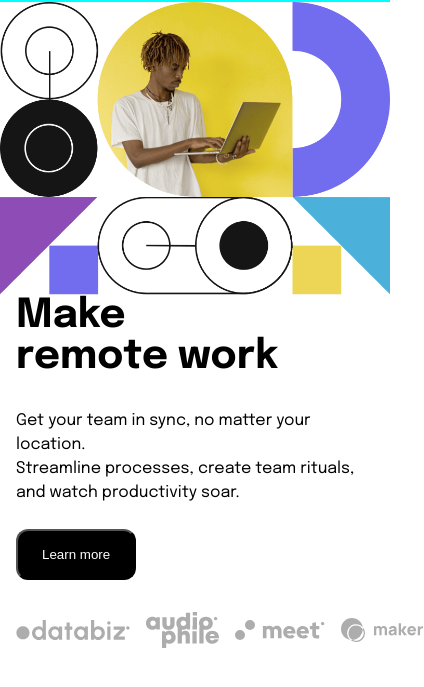
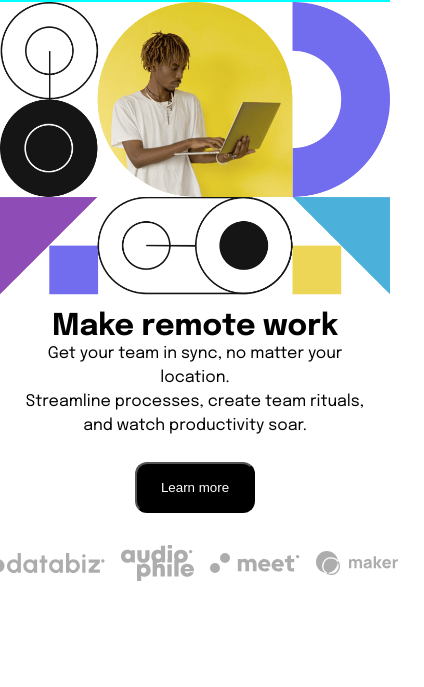
Before and after one commit to JohnsonSaka123/intro-section-with-dropdown-navigation-main, a plain HTML site: page index.html in a window 390 px wide. Shown: the part 55-742 px from the top of the page, 424 px wide, since content can reach past the window. Drawn offline with Linux system fonts and the light colour scheme.

Commit message:
Testing for mobile responsiveness

```diff
--- a/index.css
+++ b/index.css
@@ -76,6 +76,9 @@ main{
   flex: 1;
   align-self: baseline;
   padding-top: 4rem;
+  display: flex;
+  flex-direction: column;
+  align-items: center;
 
 }
 .hero-heading{
@@ -106,10 +109,12 @@ main{
   margin-bottom: 5rem;
 }
 .client-section{
-  align-items: flex-end;
+  align-self: center;
   display: flex;
+  gap: 1rem;
+  justify-content: center;
   align-items: center;
-  gap: 1rem;
+  overflow-x: none;
 }
 
 @media (max-width : 973px){
@@ -187,7 +192,7 @@ main{
     gap: 0;
   }
   .hero-section{
-    padding-top: 0;
+    padding-top: 1rem;
     max-width: 420px;
     align-self: center;
     padding-left: 1rem;
@@ -207,7 +212,16 @@ main{
     max-width: 10px;
   }
   .hero-heading{
-    font-size: 40px;
+    font-size: 30px;
+    margin-bottom: 0;
+    text-align: center;
+  }
+  .hero-description{
+   font-size: 1rem;
+   text-align: center;
+  }
+  .client-section{
+    margin: 0 auto;
   }
 
 }
--- a/index.html
+++ b/index.html
@@ -36,7 +36,7 @@
   </header>
   <main>
     <section class="hero-section">
-      <h1 class="hero-heading">Make <br>remote work</h1>
+      <h1 class="hero-heading">Make remote work</h1>
       <p class="hero-description">Get your team in sync, no matter your location. <br> Streamline processes,
         create team rituals, and watch productivity soar.
       </p>
```
